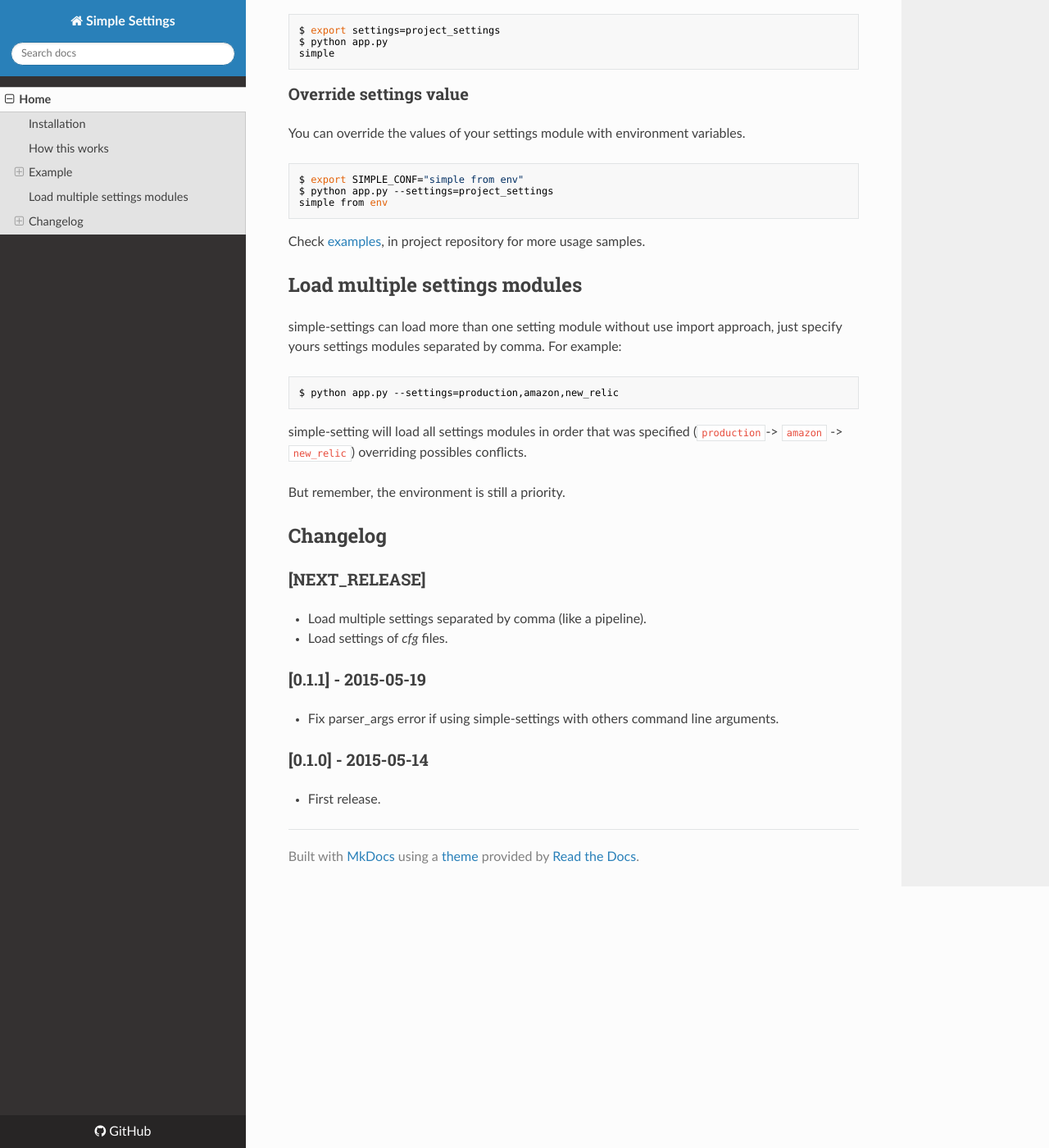
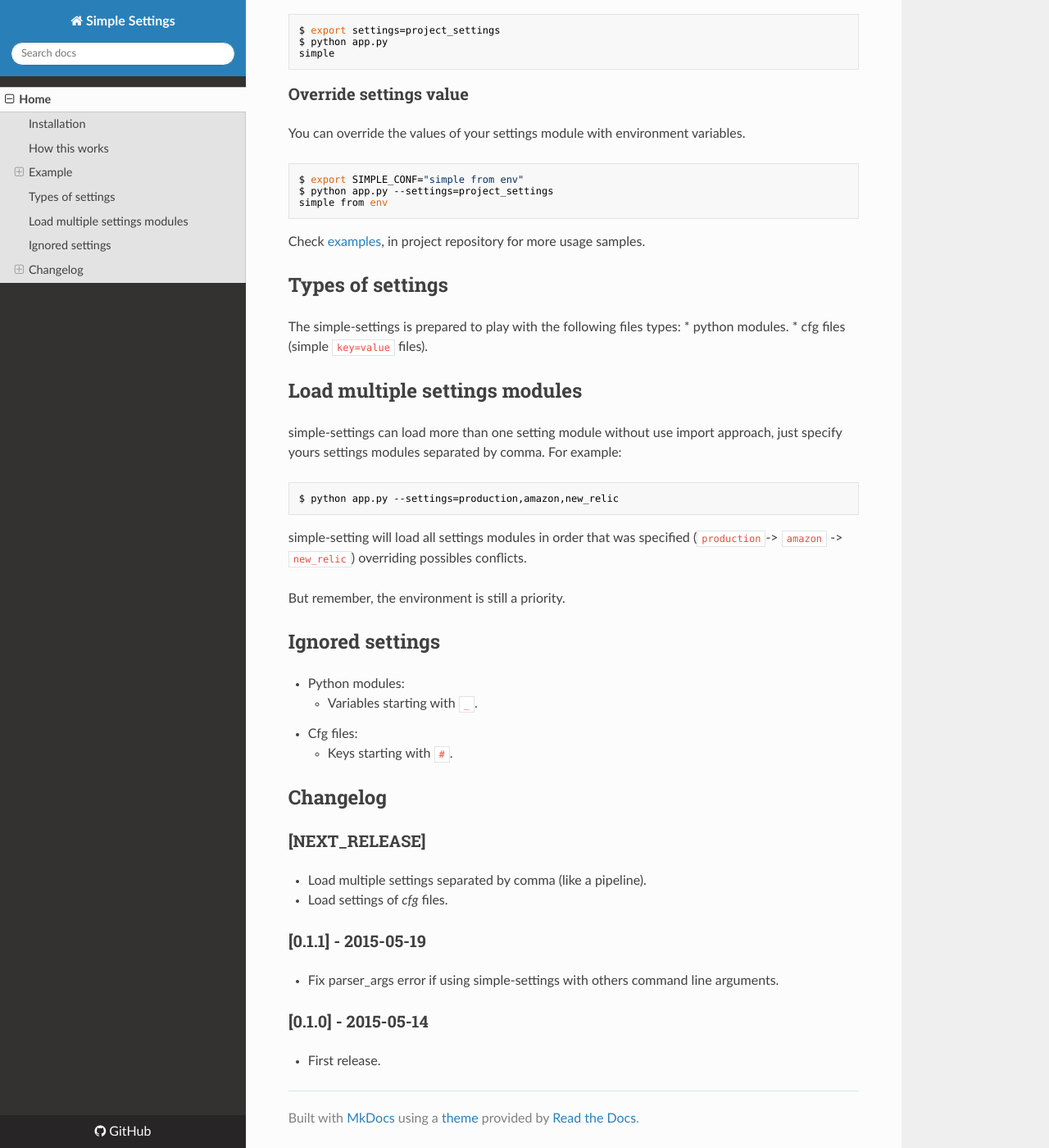
Before and after one commit to drgarcia1986/simple-settings, an MkDocs documentation site: the page built from docs/index.md, in a window 1280 px wide and 1400 px high, scrolled down 1796 px. Shown: the whole window at 82% size. Built offline with MkDocs 1.6.1, drawn with Linux system fonts in a browser that asks for light colours; nearby versions of some CDN libraries; old or Windows-style settings are respelled for this version of MkDocs.

Commit message:
update documentation [skip ci]

````diff
--- a/docs/index.md
+++ b/docs/index.md
@@ -87,6 +87,11 @@ simple from env
 ```
 Check [examples](https://github.com/drgarcia1986/simple-settings/tree/master/examples), in project repository for more usage samples.
 
+## Types of settings
+The simple-settings is prepared to play with the following files types:
+* python modules.
+* cfg files (simple `key=value` files).
+
 ## Load multiple settings modules
 simple-settings can load more than one setting module without use import approach, just specify yours settings modules separated by comma.
 For example:
@@ -97,14 +102,20 @@ simple-setting will load all settings modules in order that was specified (`prod
 
 But remember, the environment is still a priority.
 
+## Ignored settings
+* Python modules:
+	* Variables starting with `_`.
+* Cfg files:
+	* Keys starting with `#`.
+
 ## Changelog
 
 ### [NEXT_RELEASE]
- - Load multiple settings separated by comma (like a pipeline).
- - Load settings of _cfg_ files.
+* Load multiple settings separated by comma (like a pipeline).
+* Load settings of _cfg_ files.
 
 ### [0.1.1] - 2015-05-19
- - Fix parser_args error if using simple-settings with others command line arguments.
+* Fix parser_args error if using simple-settings with others command line arguments.
 
 ### [0.1.0] - 2015-05-14
- - First release.
+* First release.
````
